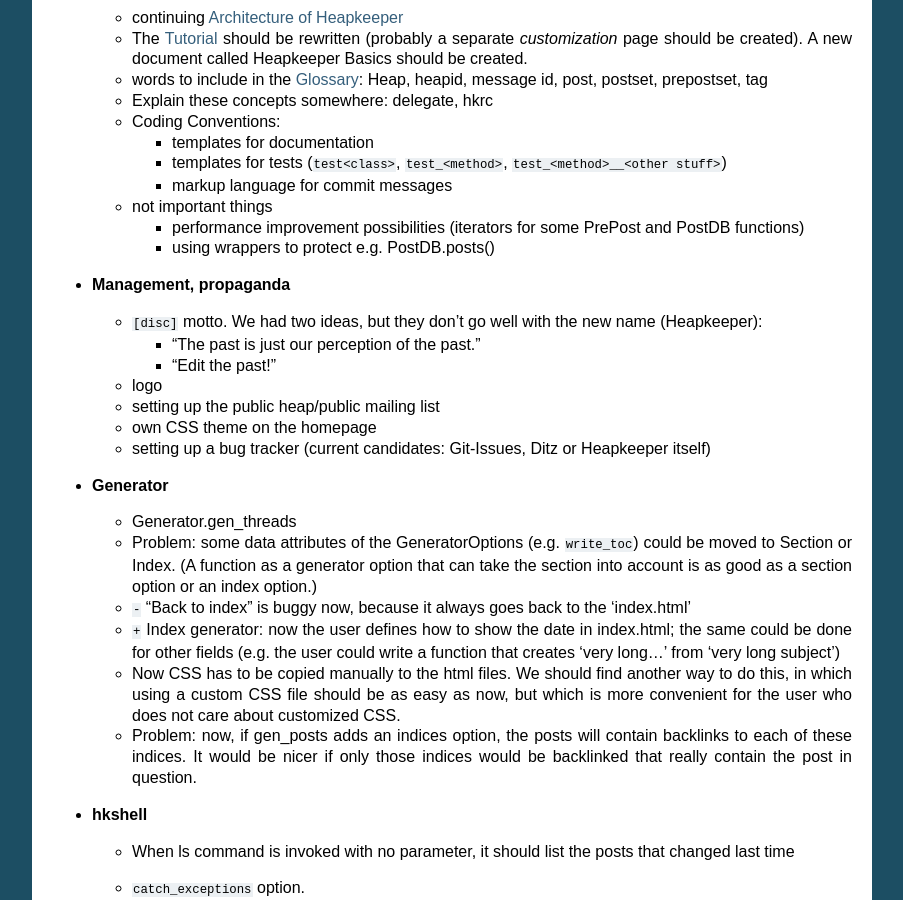
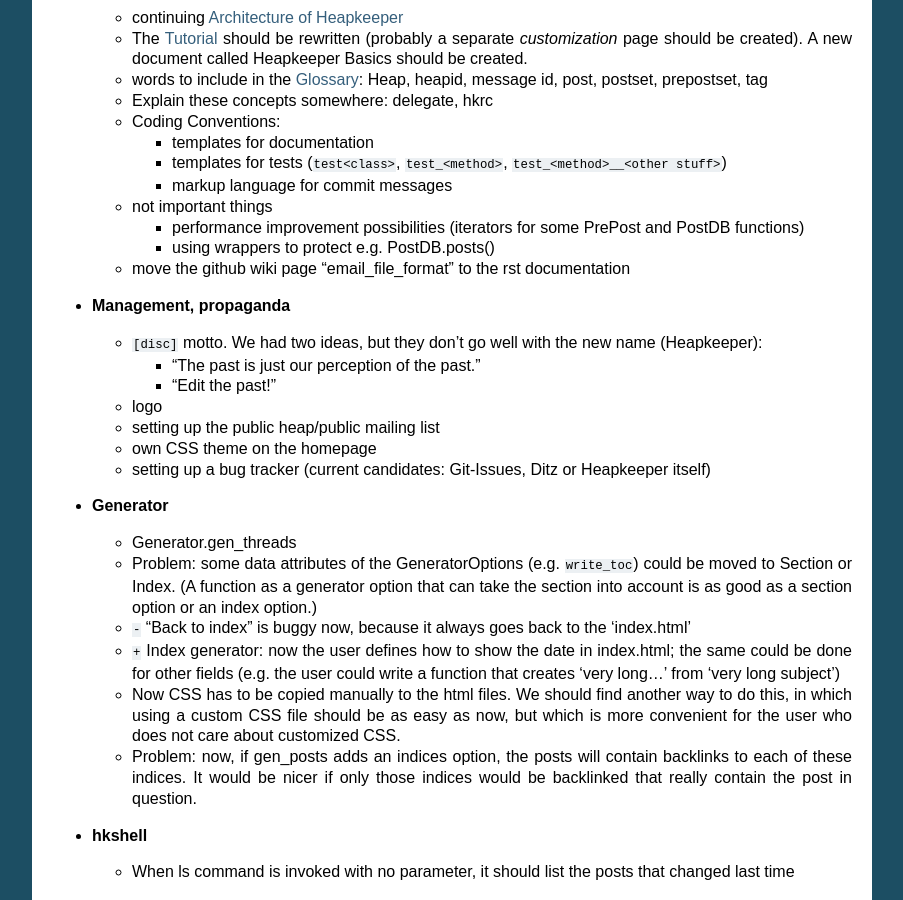
Before and after one commit to hcs42/heapkeeper-old, a Sphinx documentation site: the page built from doc/todo.rst, in a window 1280 px wide and 900 px high, scrolled down 883 px. Shown: the whole window, without its empty margins (198-1101 px from the left). Built offline with Sphinx 7.4.7, drawn with Linux system fonts in a browser that asks for light colours.

Commit message:
Todo item added

```diff
--- a/doc/todo.rst
+++ b/doc/todo.rst
@@ -66,6 +66,8 @@ Todo items
     * performance improvement possibilities (iterators for some PrePost and
       PostDB functions)
     * using wrappers to protect e.g. PostDB.posts()
+
+  * move the github wiki page "email_file_format" to the rst documentation
 
 * **Management, propaganda**
 
```
